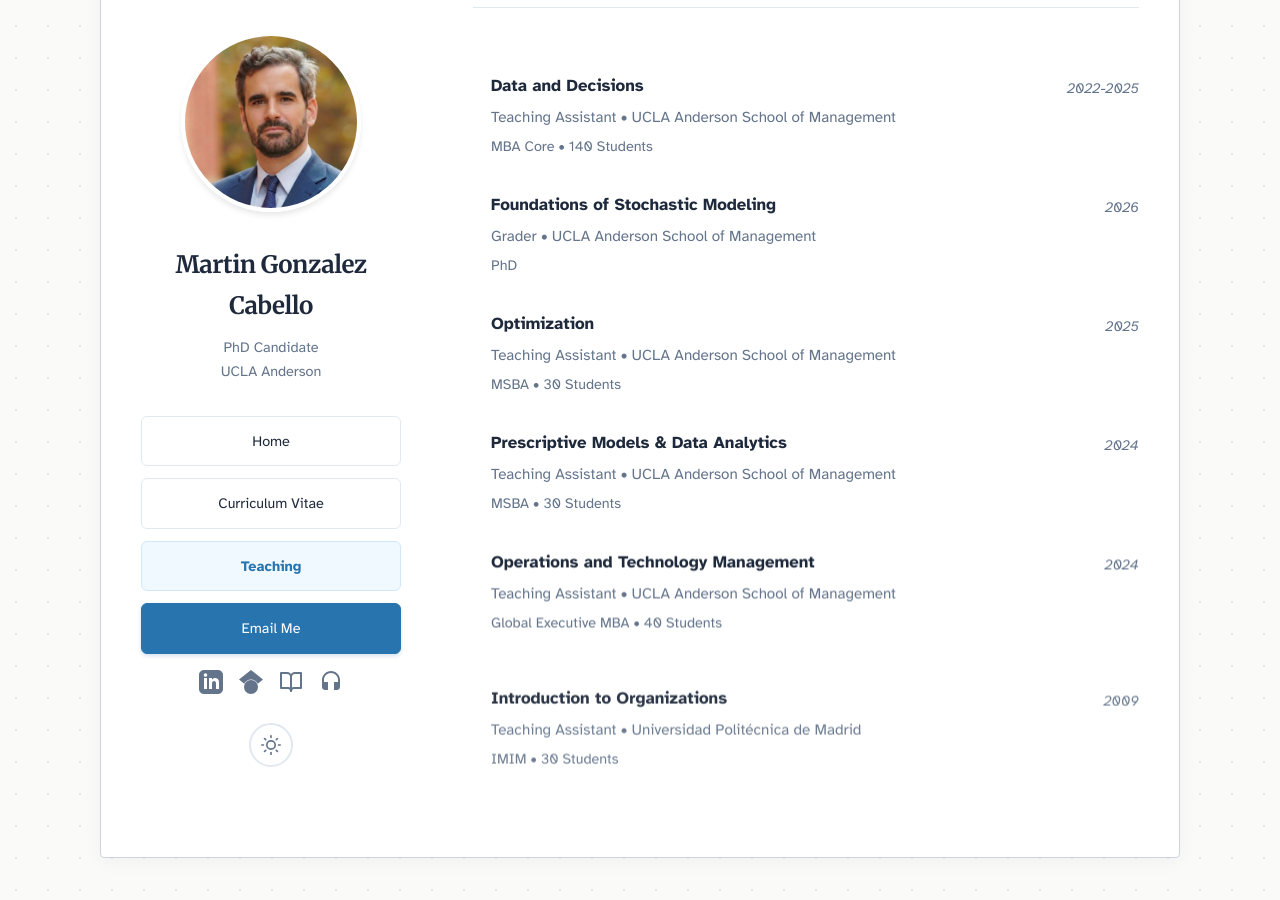
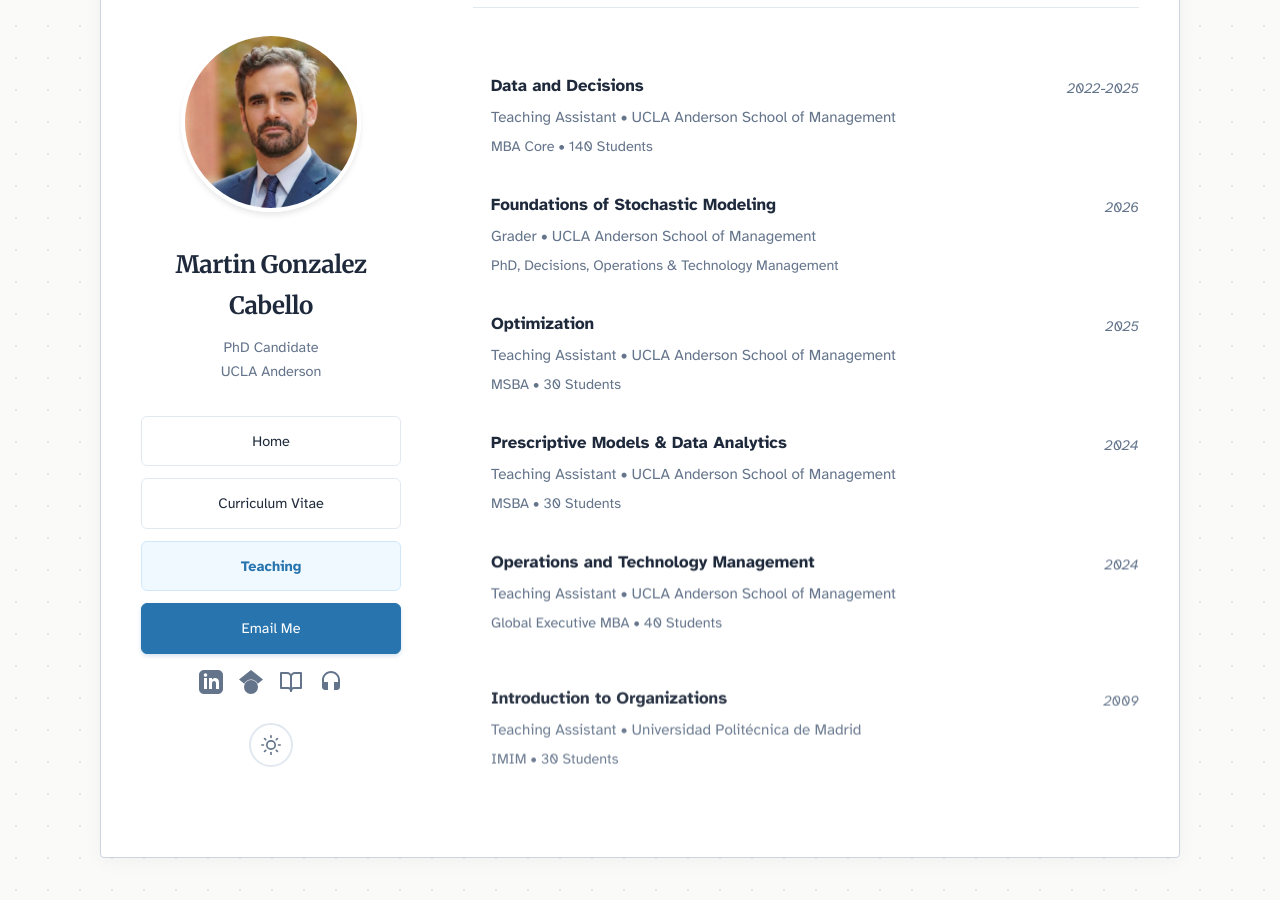
Before and after one commit to martins73/research-site, a Jekyll site: the page built from _pages/teaching.md, in a window 1280 px wide and 900 px high, scrolled down 1366 px. Built offline with Jekyll 4.4.1, drawn with Linux system fonts in a browser that asks for light colours.

Commit message:
Update program name for Foundations of Stochastic Modeling

```diff
--- a/_data/teaching.yml
+++ b/_data/teaching.yml
@@ -10,7 +10,7 @@
       students: 140
       role: "Teaching Assistant"
     - title: "Foundations of Stochastic Modeling"
-      program: "PhD"
+      program: "PhD, Decisions, Operations & Technology Management"
       year: "2026"
       role: "Grader"
     - title: "Optimization"
```
